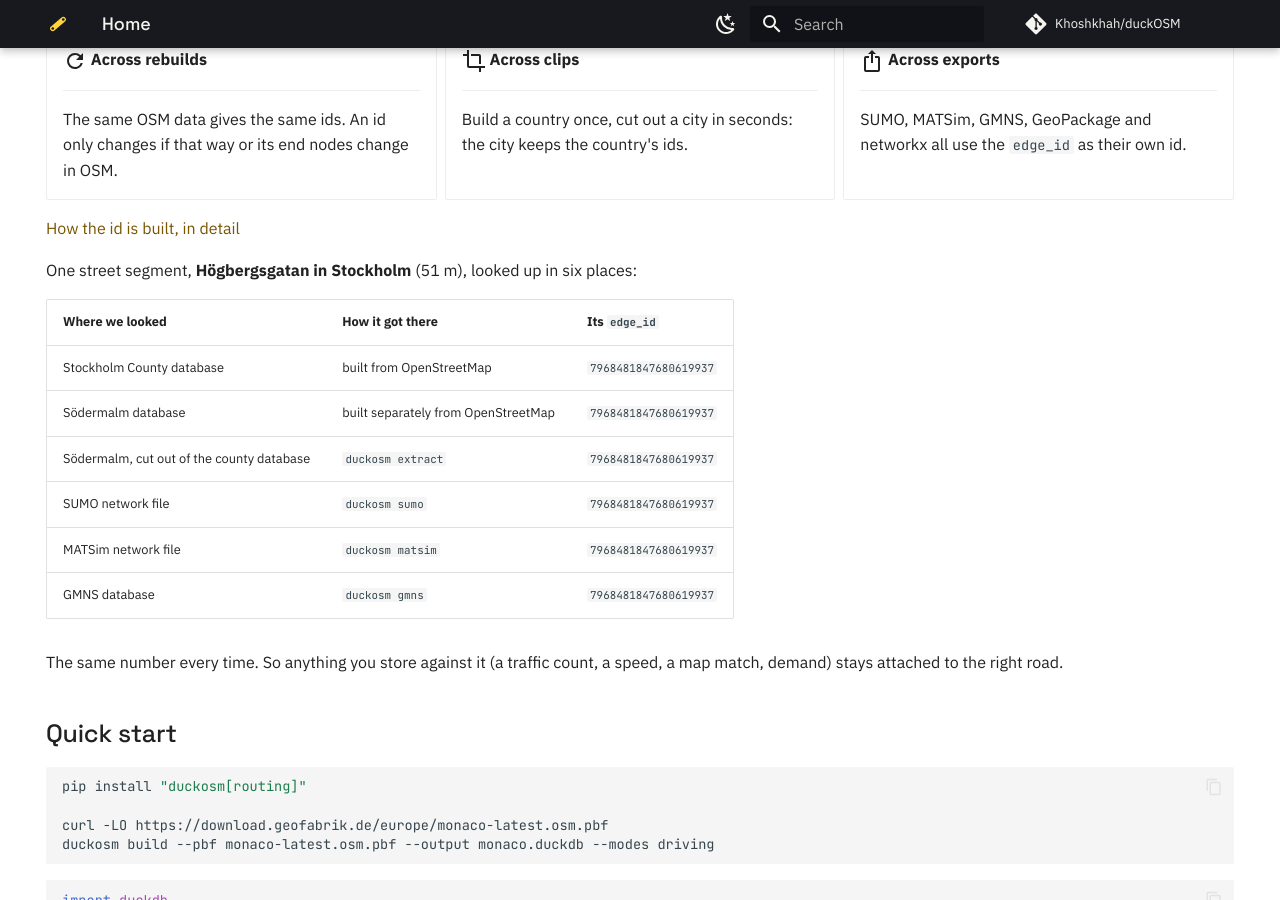
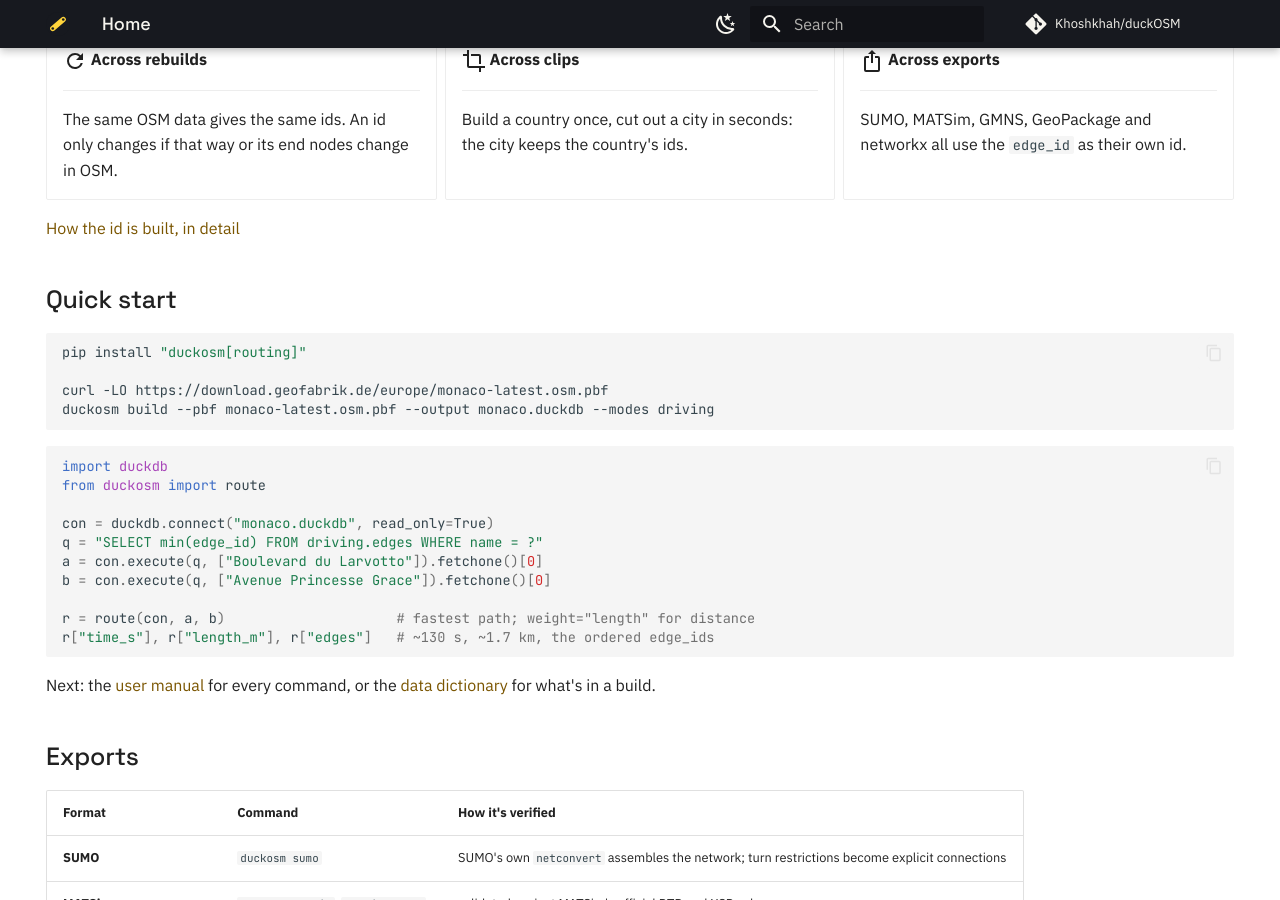
Before and after one commit to Khoshkhah/duckOSM, an MkDocs documentation site: the page built from docs/index.md, in a window 1280 px wide and 900 px high, scrolled down 733 px. Built offline with MkDocs 1.6.1 and Material for MkDocs 9.7.7, drawn with Linux system fonts in a browser that asks for light colours; comment, search, counter and statistics services are not loaded.

Commit message:
docs: drop the Högbergsgatan example; the hash definition already says it
Co-Authored-By: Claude Opus 5.5 <noreply@anthropic.com>

````diff
--- a/docs/index.md
+++ b/docs/index.md
@@ -58,20 +58,6 @@ different ids. None of the three is a number duckOSM makes up, so the id stays t
 
 [How the id is built, in detail](architecture.md#stable-edge-ids)
 
-One street segment, **Högbergsgatan in Stockholm** (51 m), looked up in six places:
-
-| Where we looked | How it got there | Its `edge_id` |
-|---|---|---|
-| Stockholm County database | built from OpenStreetMap | `7968481847680619937` |
-| Södermalm database | built separately from OpenStreetMap | `7968481847680619937` |
-| Södermalm, cut out of the county database | `duckosm extract` | `7968481847680619937` |
-| SUMO network file | `duckosm sumo` | `7968481847680619937` |
-| MATSim network file | `duckosm matsim` | `7968481847680619937` |
-| GMNS database | `duckosm gmns` | `7968481847680619937` |
-
-The same number every time. So anything you store against it (a traffic count, a speed, a map
-match, demand) stays attached to the right road.
-
 ## Quick start
 
 ```bash
````
Also changed, not shown: README.md (+2 -16 lines).
